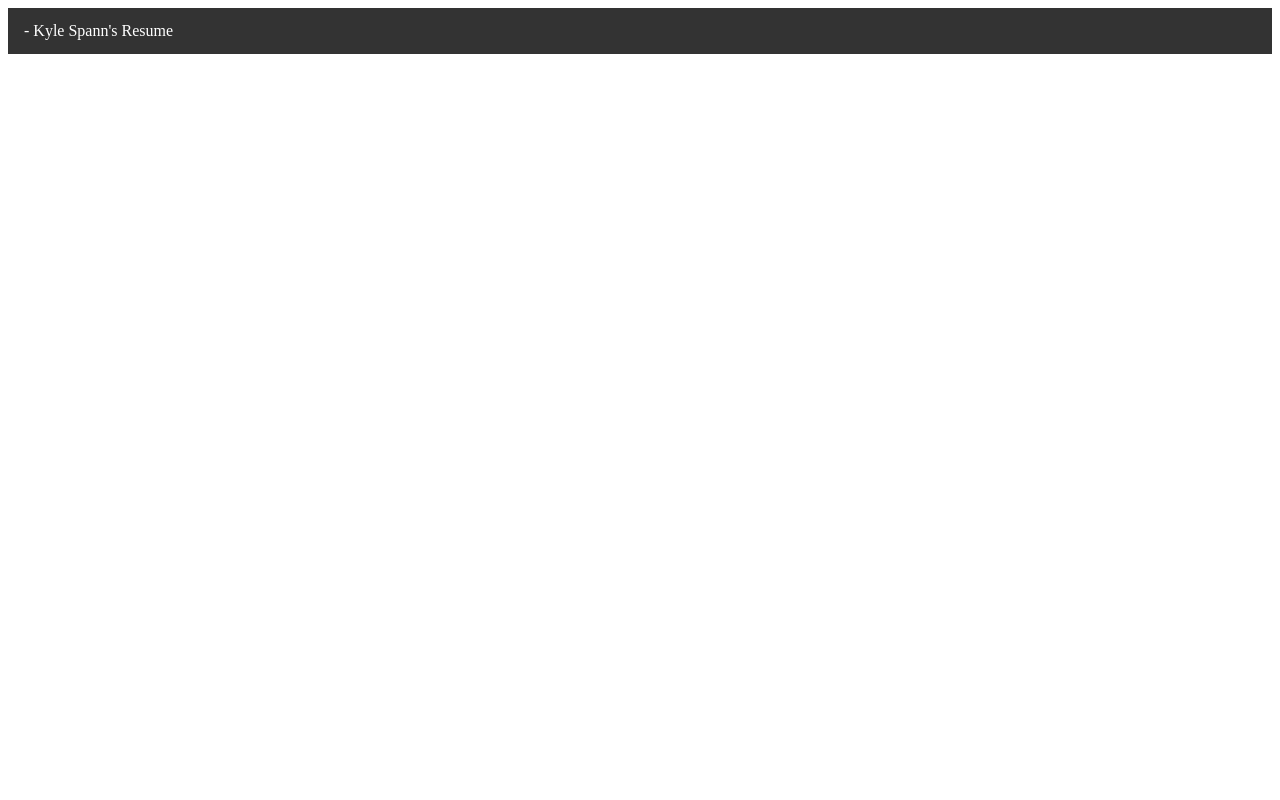
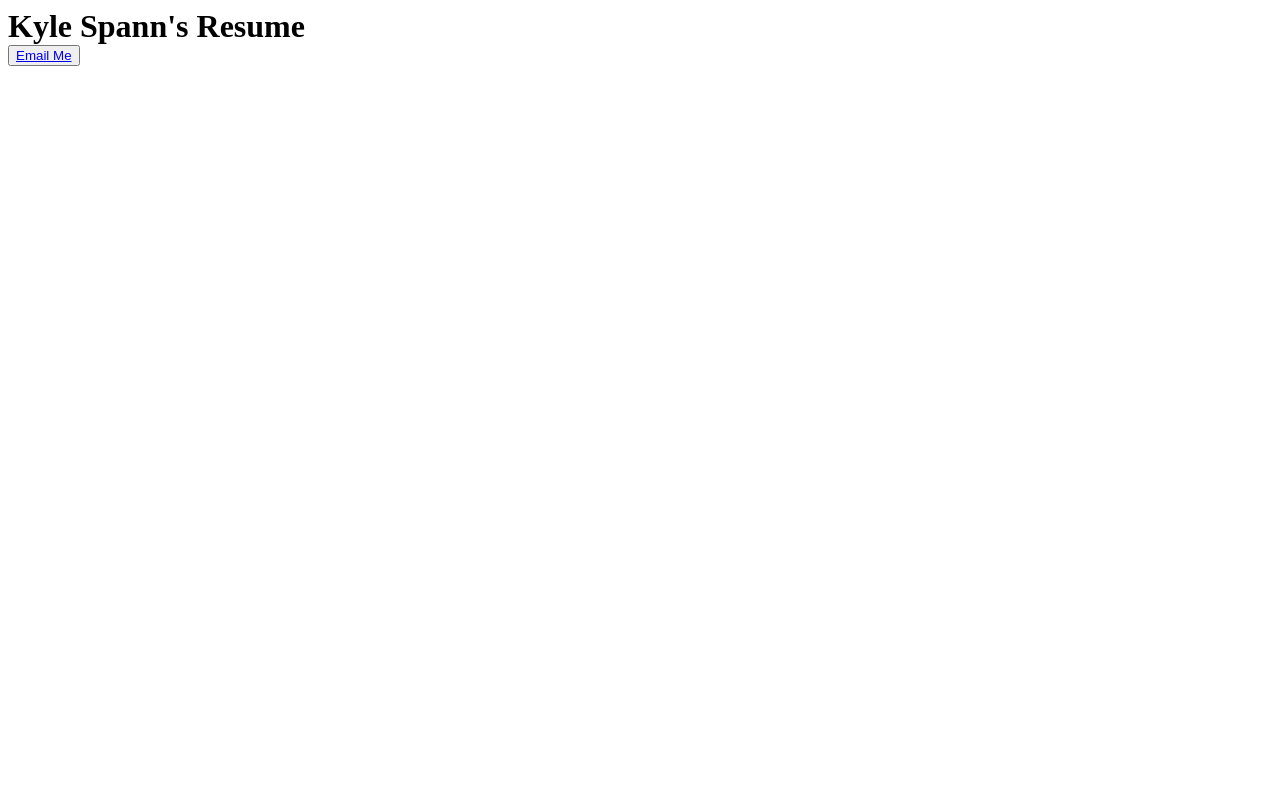
Before and after one commit to rekorse/rekorse.github.io, a plain HTML site: page index.html in a window 1280 px wide. Shown: the top 800 px of the page. Drawn offline with Linux system fonts and the light colour scheme.

Commit message:
Update index.html

```diff
--- a/index.html
+++ b/index.html
@@ -1,35 +1,24 @@
 <!DOCTYPE html>
 <html>
 <head>
-  <style>
-          ul {
-        list-style-type: none;
-        margin: 0;
-        padding: 0;
-        overflow: hidden;
-        background-color: #333;
-      }
+  <style> {
+  border: 1px dotted black;
+  display: flex;
+  align-items: center; /* Vertical align the elements to the center */
+}
 
-      li {
-        float: left;
-      }
+h1 {
+  margin: 0;
+}
 
-      li a {
-        display: block;
-        color: white;
-        text-align: center;
-        padding: 14px 16px;
-        text-decoration: none;
-      }
+button {
+  margin-left: auto; /* Push this element to the right */
+}
+  </style>
+<div id="main">
+  <h1>Kyle Spann's Resume</h1> <button><a href="mailto:email@kylespann.net"</a>Email Me</button>
+</div>
 
-      li a:hover {
-        background-color: #111;
-      }
-  </style>
-      <ul>
-        <li><a href="mailto:email@kylespann.net>Email Me</a></li>
-        <li> - Kyle Spann's Resume</li>
-      </ul>
 </head>
 <body>
   <embed src="Kyle_Spann_Resume.pdf" width="800px" height="2100px" />
```
